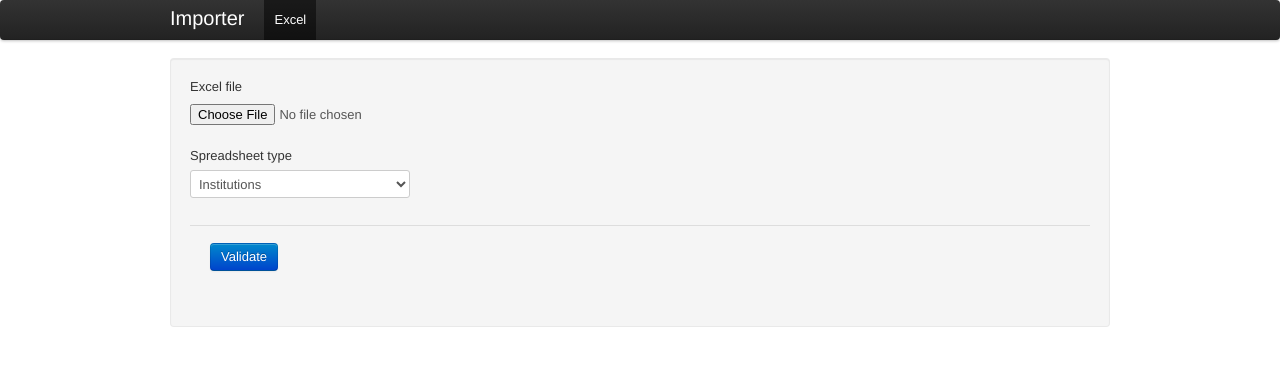
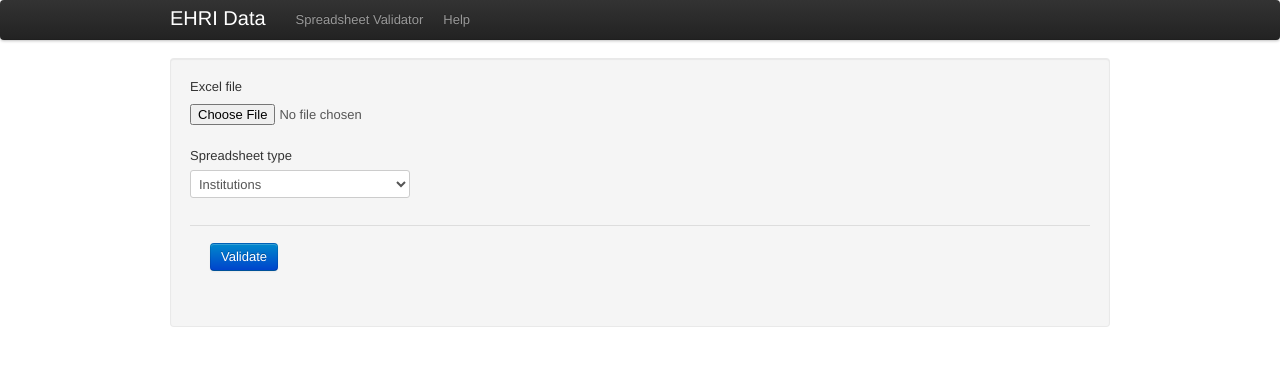
Before and after one commit to mikesname/ehri-importer, a Django app: page /xlsimport/validate/ in a window 1280 px wide. Shown: the top 366 px of the page. Run offline with Django 3.2, Linux system fonts and the light colour scheme.

Commit message:
Various improvements to templates

```diff
--- a/ehriimporter/templates/site_base.html
+++ b/ehriimporter/templates/site_base.html
@@ -1,3 +1,5 @@
+{% load i18n %}
+
 <!DOCTYPE html>
 <html lang="{{ LANGUAGE_CODE }}">
     <head>
@@ -10,6 +12,10 @@
         <link rel="shortcut icon" href="{{ STATIC_URL }}img/favicon.ico" />
         <link rel="stylesheet" href="{{ STATIC_URL }}css/bootstrap.min.css">
         <script src="{{ STATIC_URL }}js/jquery-1.7.min.js"></script>
+        <script src="{{ STATIC_URL }}js/bootstrap-alerts.js"></script>
+        <script src="{{ STATIC_URL }}js/bootstrap-tabs.js"></script>
+        <script src="{{ STATIC_URL }}js/bootstrap-dropdown.js"></script>
+        <script src="{{ STATIC_URL }}js/theme.js"></script>
         {% block extra_head_base %}
             {% block extra_head %}{% endblock %}
         {% endblock %}
@@ -17,13 +23,18 @@
     <body class="{% block body_class %}{% endblock %}" id="{% block body_id %}{% endblock %}">
 
         {% block topbar_base %}
-            <div class="navbar">
+            <div class="navbar topbar">
                 <div class="navbar-inner">
                     <div class="container">
                         {% block topbar %}
-                            <h3><a class="brand" href="{% url home %}">Importer</a></h3>
+                            <h3><a class="brand" href="{% url home %}">EHRI Data</a></h3>
                             {% block nav %}
-
+                                <ul class="nav">
+                                {% spaceless %}
+                                    <li id="tab_xls_import"><a href="{% url xls_validate %}">{% trans "Spreadsheet Validator" %}</a></li>
+                                    <li id="tab_xls_help"><a href="{% url xls_help %}">{% trans "Help" %}</a></li>
+                                {% endspaceless %}
+                                </ul>
                             {% endblock %}
                         {% endblock %}
                     </div>
--- a/ehriimporter/templates/xlsimport/help.html
+++ b/ehriimporter/templates/xlsimport/help.html
@@ -1,6 +1,8 @@
 {% extends "site_base.html" %}
 
 {% block head_title %}Spreadsheet Import Help{% endblock %}
+
+{% block body_class %}xls_help{% endblock %}
 
 {% block body %}
 
--- a/ehriimporter/templates/xlsimport/validate.html
+++ b/ehriimporter/templates/xlsimport/validate.html
@@ -2,11 +2,7 @@
 
 {% load i18n %}
 
-{% block nav %}
-    <ul class="nav">{% spaceless %}
-        <li class="active" id="tab_xls"><a href="{% url xls_validate %}">{% trans "Excel" %}</a></li>
-    {% endspaceless %}</ul>
-{% endblock %}
+{% block body_class %}xls_import{% endblock %}
 
 {% block body %}
     <form method="post" class="well" enctype="multipart/form-data">
```
